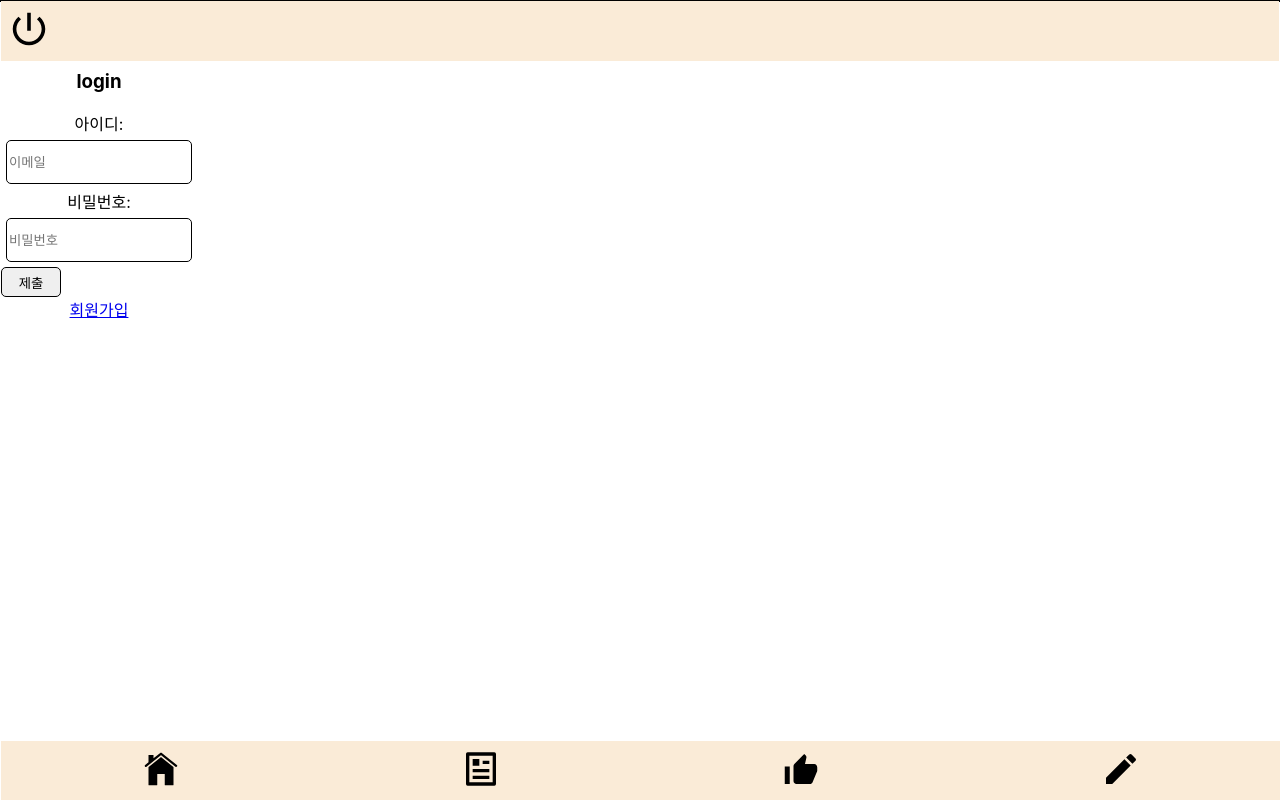
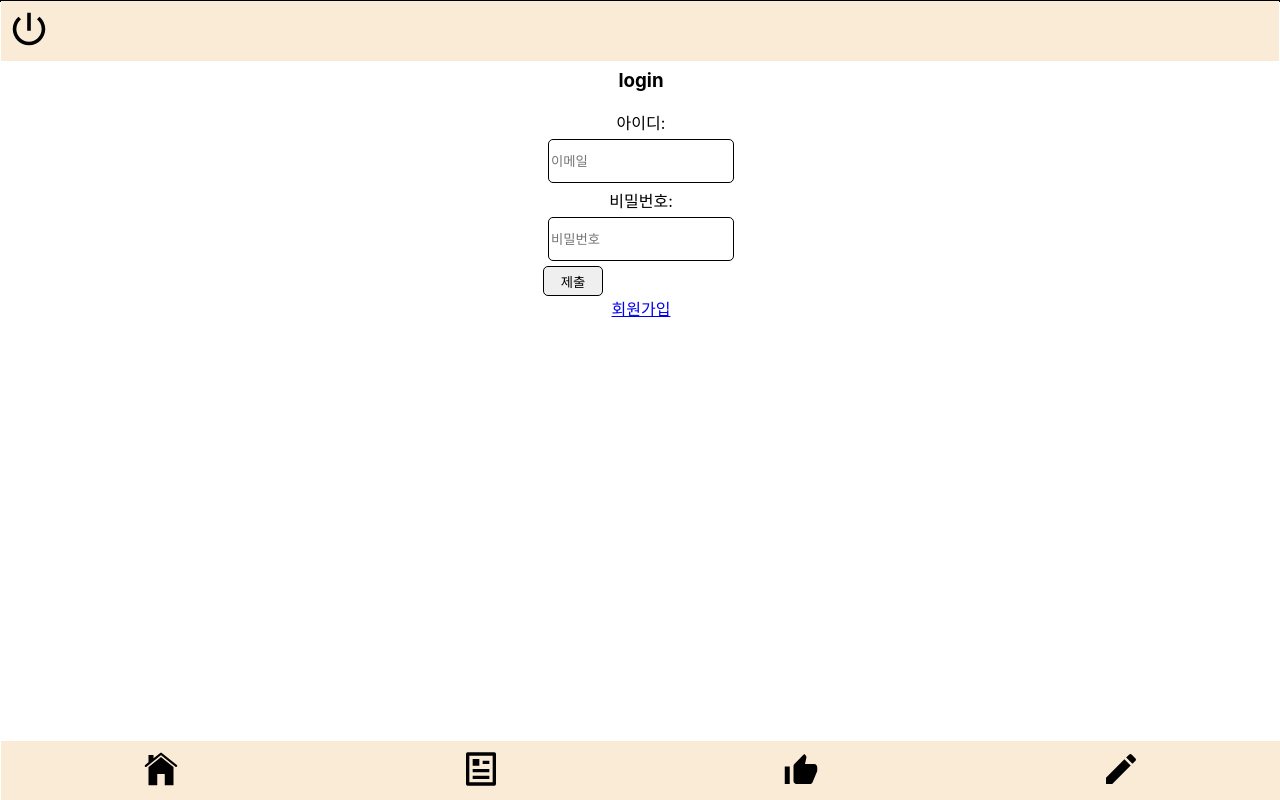
Before and after one commit to Mansook/kobart, a React (Create React App) app in the folder client_react/: page /login in a window 1280 px wide. Built offline with nearby package versions, Linux system fonts and the light colour scheme.

Commit message:
css fixed and page button added

```diff
--- a/client_react/src/App.css
+++ b/client_react/src/App.css
@@ -46,6 +46,9 @@
   border: 1px, solid, black;
 }
 .main_content {
+  width: 100%;
+
   position: absolute;
-  top: 51px;
+  top: 50px;
+  bottom: 50px;
 }
--- a/client_react/src/components/articles/css/articlelist.css
+++ b/client_react/src/components/articles/css/articlelist.css
@@ -1,17 +1,18 @@
-.list_style{
+.list_style {
   border-top: 1px solid gray;
   border-bottom: 1px solid gray;
   margin-top: 10px;
   margin-left: 8px;
   margin-right: 8px;
+  margin-bottom: 30px;
 }
-.list_style_box{
+.list_style_box {
   border-bottom: 1px solid gray;
   border-top: 1px solid gray;
 }
-.separate_box{
+.separate_box {
   margin-bottom: 5px;
   margin-top: 10px;
-    display:grid;
+  display: grid;
   grid-template-columns: 1fr 1fr;
 }
--- a/client_react/src/components/auth/AuthForm.js
+++ b/client_react/src/components/auth/AuthForm.js
@@ -40,7 +40,6 @@ const ErrorMessage = ({ children }) => {
 };
 
 const AuthForm = ({ type, form, onChange, onSubmit, error }) => {
-  const navigate = useNavigate();
   const text = type;
 
   return (
--- a/client_react/src/components/views/NavBar/NavBar.js
+++ b/client_react/src/components/views/NavBar/NavBar.js
@@ -8,34 +8,32 @@ import { IoIosHome } from "react-icons/io";
 import { IoMdCreate } from "react-icons/io";
 import { IoMdThumbsUp } from "react-icons/io";
 
-
-
 const NavBar = () => {
   return (
     <nav id="mainBar">
       <div className="subBar">
         <div className="sub_box">
-          <NavLink to="/">
+          <NavLink to="/post?page=1&limit=10">
             <IoIosHome
               style={{
                 height: "40px",
                 width: "40px",
                 cursor: "pointer",
                 margin: "8px",
-              color: "black"
+                color: "black",
               }}
             />
           </NavLink>
         </div>
         <div className="sub_box">
-          <NavLink to="/post">
+          <NavLink to="/post?page=1&limit=10">
             <RiArticleLine
               style={{
                 height: "40px",
                 width: "40px",
                 cursor: "pointer",
                 margin: "8px",
-              color: "black"
+                color: "black",
               }}
             />
           </NavLink>
@@ -48,7 +46,7 @@ const NavBar = () => {
                 width: "40px",
                 cursor: "pointer",
                 margin: "8px",
-              color: "black"
+                color: "black",
               }}
             />
           </NavLink>
@@ -61,7 +59,7 @@ const NavBar = () => {
                 width: "40px",
                 cursor: "pointer",
                 margin: "8px",
-              color: "black"
+                color: "black",
               }}
             />
           </NavLink>
--- a/client_react/src/container/articles/ArticleListContainer.js
+++ b/client_react/src/container/articles/ArticleListContainer.js
@@ -1,10 +1,14 @@
 import React, { useEffect, useState } from "react";
 import ArticleList from "../../components/articles/ArticleList";
 import { useSelector, useDispatch } from "react-redux";
-import { loadList, selectArticleList } from "../../modules/slices/articleList";
+import {
+  loadList,
+  selectArticleList,
+  selectPageLimit,
+} from "../../modules/slices/articleList";
 import { selectLoading } from "../../modules/slices/loading";
 import qs from "qs";
-import { useParams, useSearchParams } from "react-router-dom";
+import { useNavigate, useParams, useSearchParams } from "react-router-dom";
 
 const ArticleListContainer = () => {
   const [searchParams, setSearchParams] = useSearchParams();
@@ -14,7 +18,9 @@ const ArticleListContainer = () => {
 
   const loading = useSelector(selectLoading);
   const list = useSelector(selectArticleList);
+  const pageLimit = useSelector(selectPageLimit) || 1;
 
+  const navigate = useNavigate();
   const dispatch = useDispatch();
 
   useEffect(() => {
@@ -24,12 +30,23 @@ const ArticleListContainer = () => {
         limit: parseInt(limit),
       })
     );
-  }, []);
+  }, [dispatch, page, limit]);
 
+  const RightPage = (page, limit) => {
+    if (parseInt(page) === pageLimit) return;
+    navigate(`/post?&page=${parseInt(page) + 1}&limit=${limit}`);
+  };
+  const LeftPage = (page, limit) => {
+    if (parseInt(page) === 1) return;
+    navigate(`/post?&page=${parseInt(page) - 1}&limit=${limit}`);
+  };
   return (
     <div>
       <ArticleList loading={loading} list={list} />
-      <div></div>
+      <div>
+        <button onClick={() => LeftPage(page, limit)}>left</button>
+        <button onClick={() => RightPage(page, limit)}>right</button>
+      </div>
     </div>
   );
 };
--- a/client_react/src/container/auth/LoginContainer.js
+++ b/client_react/src/container/auth/LoginContainer.js
@@ -44,6 +44,12 @@ const LoginContainer = () => {
   };
 
   return (
+    <div
+      style={{
+        display: "flex",
+        justifyContent: "center",
+      }}
+    >
       <AuthForm
         type="login"
         form={form}
@@ -51,6 +57,7 @@ const LoginContainer = () => {
         onChange={onChange}
         error={error}
       />
+    </div>
   );
 };
 export default LoginContainer;
--- a/client_react/src/modules/slices/articleList.js
+++ b/client_react/src/modules/slices/articleList.js
@@ -17,6 +17,7 @@ export const articleListSlice = createSlice({
   initialState: {
     list: [],
     recList: [],
+    pageLimit: null,
     error: false,
   },
 
@@ -24,6 +25,7 @@ export const articleListSlice = createSlice({
     loadList: (state, action) => {},
     loadListsuccess: (state, action) => ({
       list: action.payload.data,
+      pageLimit: action.payload.maxPage,
       error: false,
     }),
     loadListfailure: (state, action) => ({
@@ -46,4 +48,5 @@ export function* articleListSaga() {
 export const { loadList, loadRecList } = articleListSlice.actions;
 export const selectArticleList = (state) => state.articles.list;
 export const selectRecArticleList = (state) => state.articles.recList;
+export const selectPageLimit = (state) => state.articles.pageLimit;
 export default articleListSlice.reducer;
```
Lines whose indentation alone changed are shown as unchanged.
